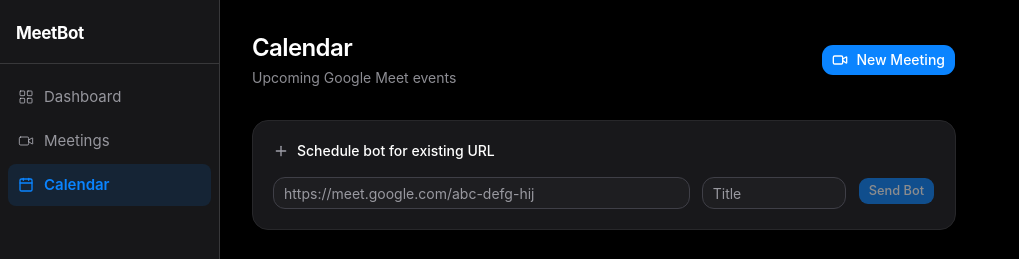
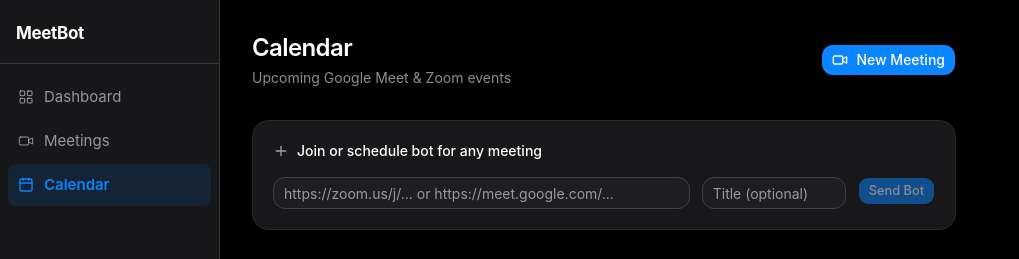
Before and after one commit to Ammyy9908/meetbot-web, a Next.js app: page /calendar in a window 1280 px wide. Shown: the top 259 px of the page, without its empty margins (0-1019 px from the left). Built offline with nearby package versions, Linux system fonts and the light colour scheme; no server answers.

Commit message:
feat: add Zoom meeting support and platform badges to Calendar

```diff
--- a/app/(app)/calendar/page.tsx
+++ b/app/(app)/calendar/page.tsx
@@ -12,7 +12,8 @@
   id: string
   summary: string
   start: { dateTime: string }
-  hangoutLink: string
+  meetingUrl: string
+  platform: 'google_meet' | 'zoom' | 'other'
   attendees?: { email: string }[]
 }
 
@@ -31,6 +32,45 @@
     const user = await res.json()
     return user.googleToken || null
   } catch { return null }
+}
+
+function extractMeetingInfo(e: any): { meetingUrl: string; platform: 'google_meet' | 'zoom' | 'other' } | null {
+  // 1. hangoutLink
+  if (e.hangoutLink) {
+    return { meetingUrl: e.hangoutLink, platform: 'google_meet' }
+  }
+
+  // 2. conferenceData entryPoints
+  if (e.conferenceData?.entryPoints) {
+    for (const ep of e.conferenceData.entryPoints) {
+      if (ep.uri) {
+        if (ep.uri.includes('zoom.us')) return { meetingUrl: ep.uri, platform: 'zoom' }
+        if (ep.uri.includes('meet.google.com')) return { meetingUrl: ep.uri, platform: 'google_meet' }
+      }
+    }
+  }
+
+  // 3. Location field
+  if (e.location) {
+    const m = e.location.match(/https?:\/\/[^\s<>"'\)]+/)
+    if (m) {
+      if (m[0].includes('zoom.us')) return { meetingUrl: m[0], platform: 'zoom' }
+      if (m[0].includes('meet.google.com')) return { meetingUrl: m[0], platform: 'google_meet' }
+    }
+  }
+
+  // 4. Description field
+  if (e.description) {
+    const matches = e.description.match(/https?:\/\/[^\s<>"'\)]+/g)
+    if (matches) {
+      for (const url of matches) {
+        if (url.includes('zoom.us')) return { meetingUrl: url, platform: 'zoom' }
+        if (url.includes('meet.google.com')) return { meetingUrl: url, platform: 'google_meet' }
+      }
+    }
+  }
+
+  return null
 }
 
 export default function CalendarPage() {
@@ -99,7 +139,22 @@
         }
       }
       const data = await res.json()
-      setEvents((data.items || []).filter((e: CalEvent) => e.hangoutLink))
+      const parsedEvents: CalEvent[] = (data.items || [])
+        .map((e: any) => {
+          const info = extractMeetingInfo(e)
+          if (!info) return null
+          return {
+            id: e.id,
+            summary: e.summary || 'Untitled Meeting',
+            start: e.start || {},
+            meetingUrl: info.meetingUrl,
+            platform: info.platform,
+            attendees: e.attendees,
+          }
+        })
+        .filter(Boolean)
+
+      setEvents(parsedEvents)
     } catch { /* ignore */ }
     setLoading(false)
   }
@@ -200,7 +255,7 @@
       method: 'POST',
       headers: { 'Content-Type': 'application/json' },
       body: JSON.stringify({
-        meetUrl: event.hangoutLink,
+        meetUrl: event.meetingUrl,
         title: event.summary,
         organizerEmail: email,
         attendeeEmails,
@@ -246,7 +301,7 @@
       <div className="flex items-center justify-between mb-8">
         <div>
           <h1 className="text-2xl font-semibold tracking-tight">Calendar</h1>
-          <p className="text-muted-foreground text-sm mt-1">Upcoming Google Meet events</p>
+          <p className="text-muted-foreground text-sm mt-1">Upcoming Google Meet & Zoom events</p>
         </div>
         <Button onClick={() => setCreateOpen(true)} className="gap-2">
           <Video className="w-4 h-4" />
@@ -297,11 +352,21 @@
       <div className="bg-zinc-900 border border-zinc-800 rounded-xl p-5 mb-8">
         <div className="flex items-center gap-2 mb-4">
           <Plus className="w-4 h-4 text-zinc-400" />
-          <p className="text-sm font-medium">Schedule bot for existing URL</p>
+          <p className="text-sm font-medium">Join or schedule bot for any meeting</p>
         </div>
         <div className="flex gap-3">
-          <Input value={manualUrl} onChange={e => setManualUrl(e.target.value)} placeholder="https://meet.google.com/abc-defg-hij" className="font-mono text-xs bg-zinc-950 border-zinc-700 flex-1" />
-          <Input value={manualTitle} onChange={e => setManualTitle(e.target.value)} placeholder="Title" className="bg-zinc-950 border-zinc-700 w-36" />
+          <Input
+            value={manualUrl}
+            onChange={e => setManualUrl(e.target.value)}
+            placeholder="https://zoom.us/j/... or https://meet.google.com/..."
+            className="font-mono text-xs bg-zinc-950 border-zinc-700 flex-1"
+          />
+          <Input
+            value={manualTitle}
+            onChange={e => setManualTitle(e.target.value)}
+            placeholder="Title (optional)"
+            className="bg-zinc-950 border-zinc-700 w-36"
+          />
           <Button onClick={submitManual} disabled={!manualUrl || submitting} size="sm" className="shrink-0">
             {submitting ? 'Sending...' : 'Send Bot'}
           </Button>
@@ -331,21 +396,31 @@
         ) : events.length === 0 ? (
           <div className="text-center py-12">
             <Calendar className="w-10 h-10 mx-auto mb-3 text-zinc-700" />
-            <p className="text-sm text-zinc-400">No upcoming Meet events found</p>
+            <p className="text-sm text-zinc-400">No upcoming meetings found</p>
           </div>
         ) : (
           <div className="space-y-2">
             {events.map(event => {
               const job = jobs[event.id]
+              const isZoom = event.platform === 'zoom'
               return (
                 <div key={event.id} className="bg-zinc-900 border border-zinc-800 rounded-xl p-4 flex items-center justify-between gap-4">
                   <div className="min-w-0">
-                    <p className="text-sm font-medium truncate">{event.summary || 'No title'}</p>
-                    <p className="text-xs text-zinc-500 mt-0.5">{format(new Date(event.start.dateTime), 'MMM d · h:mm a')}</p>
-                    <a href={event.hangoutLink} target="_blank" rel="noopener noreferrer"
-                      className="text-xs text-blue-400 hover:text-blue-300 font-mono flex items-center gap-1 mt-1">
-                      {event.hangoutLink.replace('https://', '')}
-                      <ExternalLink className="w-3 h-3" />
+                    <div className="flex items-center gap-2">
+                      <p className="text-sm font-medium truncate">{event.summary || 'No title'}</p>
+                      <span className={`text-[10px] font-semibold px-2 py-0.5 rounded-full ${
+                        isZoom
+                          ? 'bg-blue-500/10 text-blue-400 border border-blue-500/20'
+                          : 'bg-emerald-500/10 text-emerald-400 border border-emerald-500/20'
+                      }`}>
+                        {isZoom ? 'Zoom' : 'Google Meet'}
+                      </span>
+                    </div>
+                    <p className="text-xs text-zinc-500 mt-0.5">{format(new Date(event.start.dateTime || Date.now()), 'MMM d · h:mm a')}</p>
+                    <a href={event.meetingUrl} target="_blank" rel="noopener noreferrer"
+                      className="text-xs text-blue-400 hover:text-blue-300 font-mono flex items-center gap-1 mt-1 truncate max-w-md">
+                      {event.meetingUrl.replace('https://', '')}
+                      <ExternalLink className="w-3 h-3 shrink-0" />
                     </a>
                   </div>
                   <div className="shrink-0">
```
